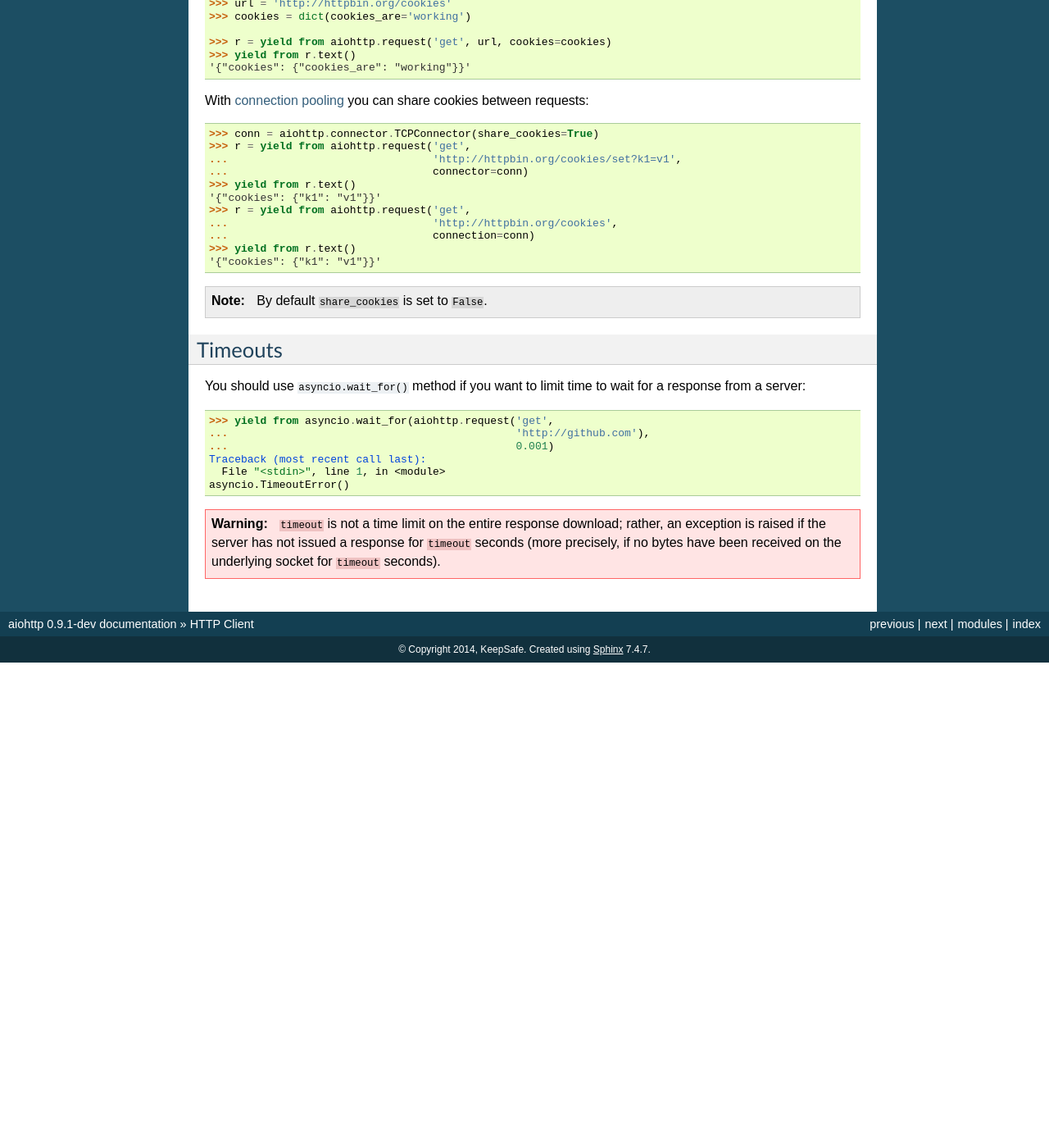
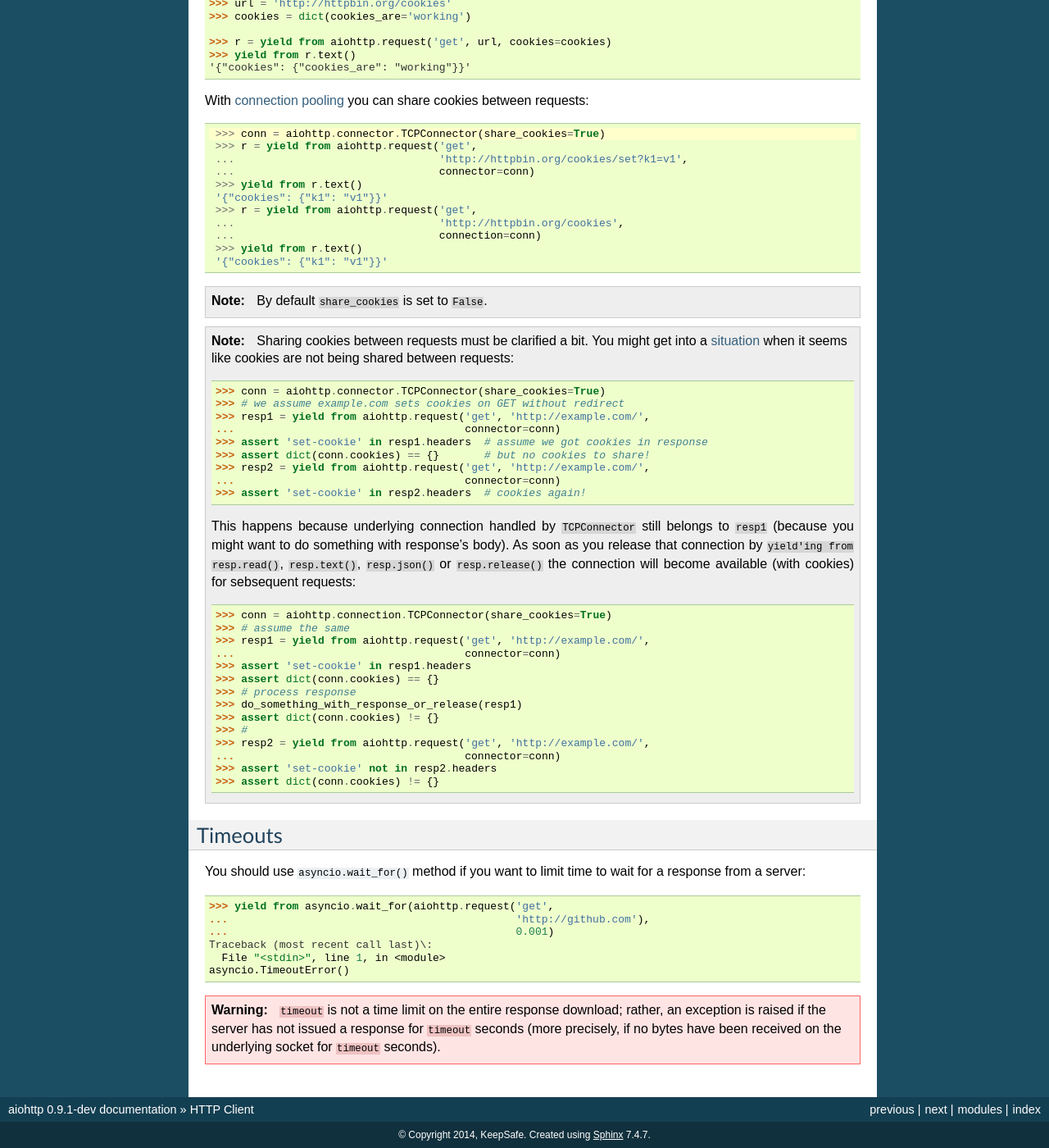
Before and after one commit to MegaDev007/aiohttp, a Sphinx documentation site: the page built from docs/client.rst, in a window 1280 px wide and 1400 px high, scrolled down 6846 px. Shown: the whole window at 82% size. Built offline with Sphinx 7.4.7, drawn with Linux system fonts in a browser that asks for light colours; before the commit the page ends 7654 px from its top, so only the background shows below that; some of the changed text lies outside the part shown.

Commit message:
few fixes + notes on share cookies

```diff
--- a/docs/client.rst
+++ b/docs/client.rst
@@ -330,9 +330,9 @@ Keep-Alive and connection pooling
 
 By default aiohttp does not use connection pooling. To enable connection pooling
 you should use one of the ``connector`` objects. There are several of them.
-Most widly used is :class:`aiohttp.connector.TcpConnector`::
+Most widly used is :class:`aiohttp.connector.TCPConnector`::
 
-  >>> conn = aiohttp.TcpConnector()
+  >>> conn = aiohttp.TCPConnector()
   >>> r = yield from aiohttp.request('get', 'http://python.org', connector=conn)
 
 
@@ -432,7 +432,10 @@ parameter::
     '{"cookies": {"cookies_are": "working"}}'
 
 With :ref:`connection pooling<client-keep-alive>` you can share cookies between
-requests::
+requests:
+
+.. code-block:: python
+   :emphasize-lines: 1
 
     >>> conn = aiohttp.connector.TCPConnector(share_cookies=True)
     >>> r = yield from aiohttp.request('get',
@@ -449,6 +452,44 @@ requests::
 .. note::
    By default ``share_cookies`` is set to ``False``.
 
+.. _issue-139: https://github.com/KeepSafe/aiohttp/issues/139
+
+.. note::
+   Sharing cookies between requests must be clarified a bit.
+   You might get into a `situation <issue-139_>`_ when it seems like cookies are
+   not being shared between requests::
+
+      >>> conn = aiohttp.connector.TCPConnector(share_cookies=True)
+      >>> # we assume example.com sets cookies on GET without redirect
+      >>> resp1 = yield from aiohttp.request('get', 'http://example.com/',
+      ...                                    connector=conn)
+      >>> assert 'set-cookie' in resp1.headers  # assume we got cookies in response
+      >>> assert dict(conn.cookies) == {}       # but no cookies to share!
+      >>> resp2 = yield from aiohttp.request('get', 'http://example.com/',
+      ...                                    connector=conn)
+      >>> assert 'set-cookie' in resp2.headers  # cookies again!
+
+   This happens because underlying connection handled by ``TCPConnector`` still
+   belongs to ``resp1`` (because you might want to do something with response's body).
+   As soon as you release that connection by ``yield'ing from`` ``resp.read()``,
+   ``resp.text()``, ``resp.json()`` or ``resp.release()`` the connection
+   will become available (with cookies) for sebsequent requests::
+
+      >>> conn = aiohttp.connection.TCPConnector(share_cookies=True)
+      >>> # assume the same
+      >>> resp1 = yield from aiohttp.request('get', 'http://example.com/',
+      ...                                    connector=conn)
+      >>> assert 'set-cookie' in resp1.headers
+      >>> assert dict(conn.cookies) == {}
+      >>> # process response
+      >>> do_something_with_response_or_release(resp1)
+      >>> assert dict(conn.cookies) != {}
+      >>> #
+      >>> resp2 = yield from aiohttp.request('get', 'http://example.com/',
+      ...                                    connector=conn)
+      >>> assert 'set-cookie' not in resp2.headers
+      >>> assert dict(conn.cookies) != {}
+
 
 Timeouts
 --------
@@ -459,7 +500,7 @@ time to wait for a response from a server::
     >>> yield from asyncio.wait_for(aiohttp.request('get',
     ...                                             'http://github.com'),
     ...                                             0.001)
-    Traceback (most recent call last):
+    Traceback (most recent call last)\:
       File "<stdin>", line 1, in <module>
     asyncio.TimeoutError()
 
```
